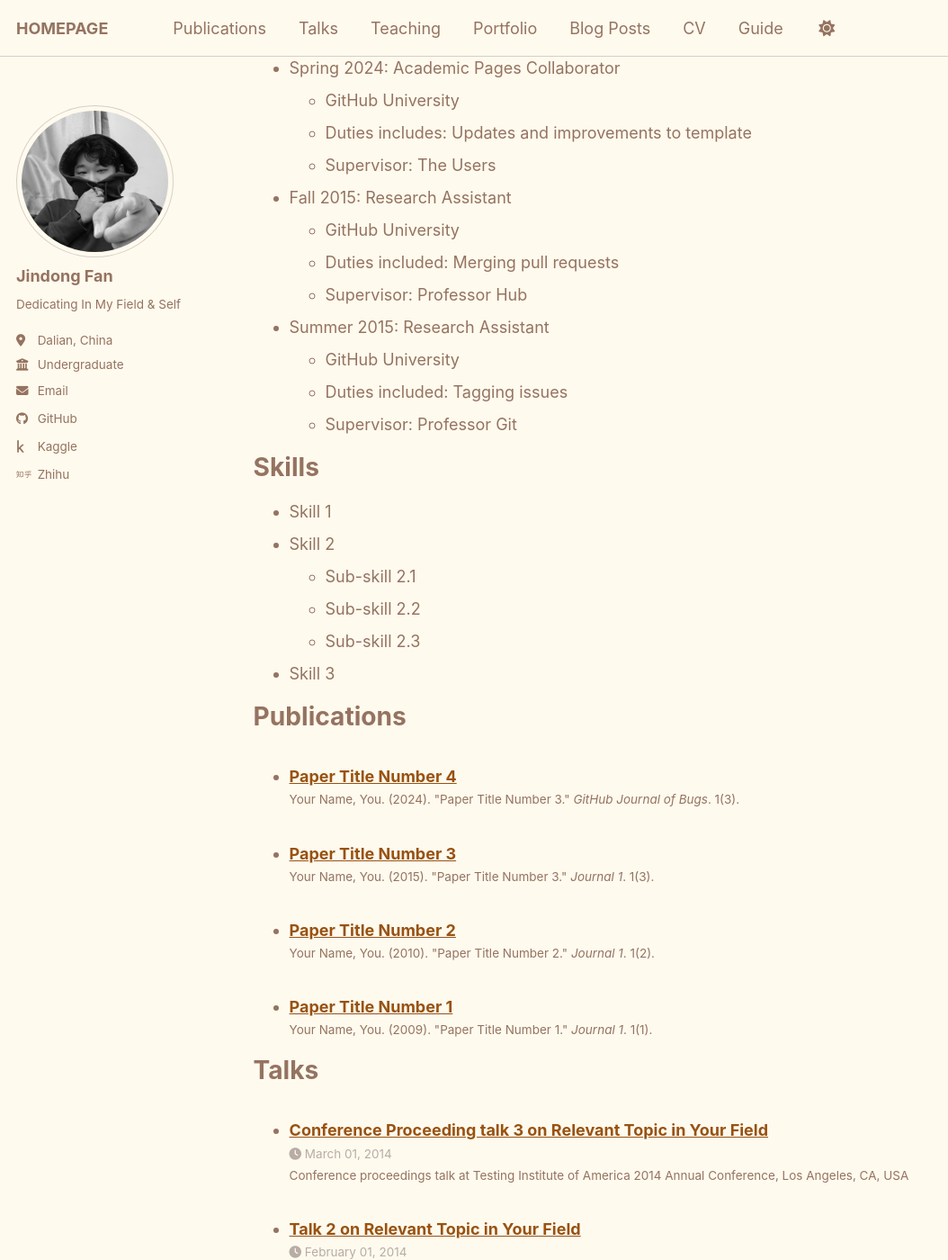
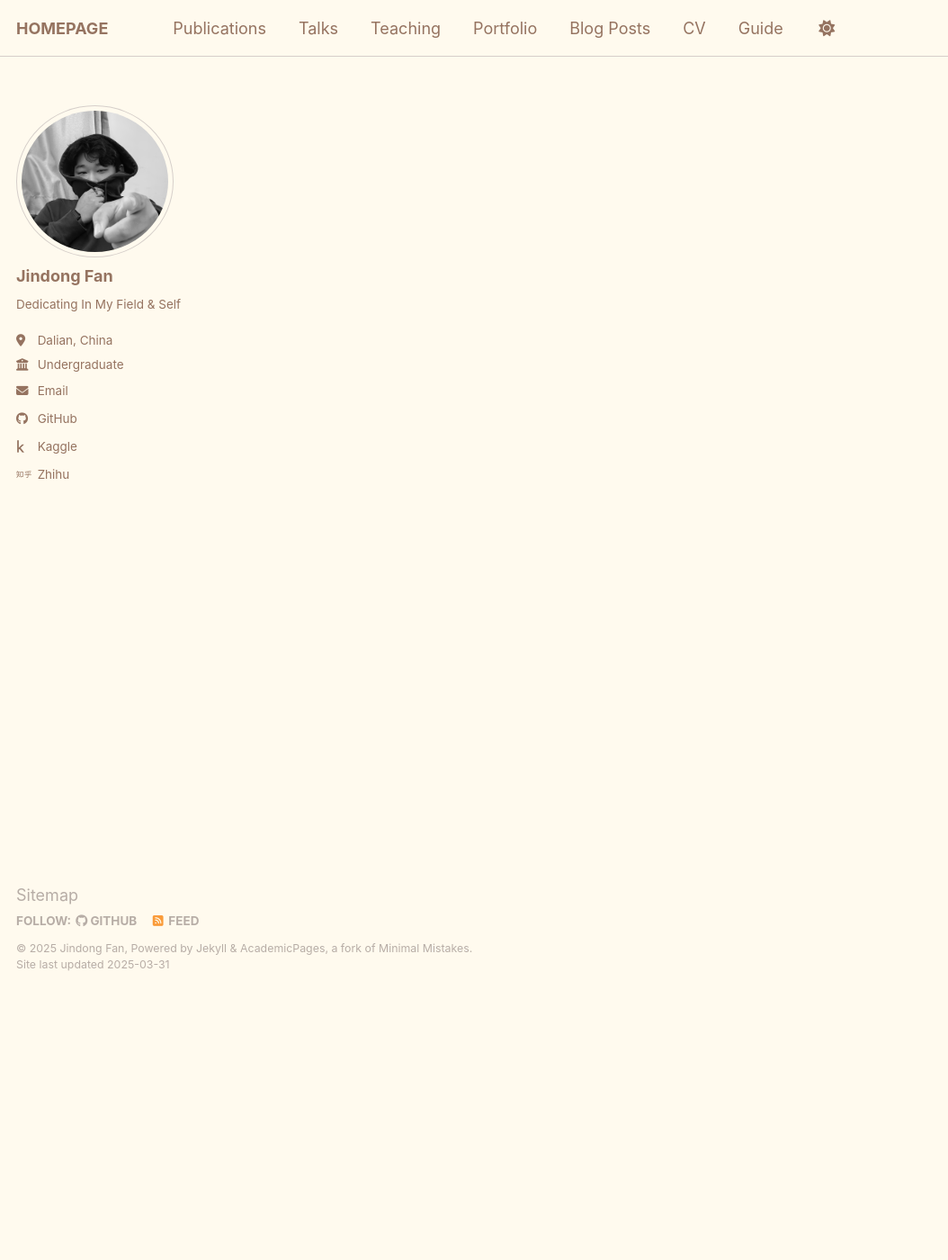
Before and after one commit to Sylvestervan/sylvestervan.github.io, a Jekyll site: the page built from _pages/cv.md, in a window 1280 px wide and 1400 px high, scrolled down 300 px. Shown: the whole window at 90% size, without its empty margins (0-1054 px from the left). Built offline with Jekyll 4.4.1, drawn with Linux system fonts in a browser that asks for light colours; some of the changed text lies outside the part shown.

```diff
--- a/_pages/cv.md
+++ b/_pages/cv.md
@@ -14,51 +14,3 @@ Education
 * M.S. University of Chinese Academy of Sciences, 2028 (expected)
 * B.S. Liaoning Normal University, CST, 2026
 * V.S. Dalian Neusoft University of Information, Data Process Tech, 2023
-
-Experience
-======
-* Spring 2024: Academic Pages Collaborator
-  * GitHub University
-  * Duties includes: Updates and improvements to template
-  * Supervisor: The Users
-
-* Fall 2015: Research Assistant
-  * GitHub University
-  * Duties included: Merging pull requests
-  * Supervisor: Professor Hub
-
-* Summer 2015: Research Assistant
-  * GitHub University
-  * Duties included: Tagging issues
-  * Supervisor: Professor Git
-
-Skills
-======
-* Skill 1
-* Skill 2
-  * Sub-skill 2.1
-  * Sub-skill 2.2
-  * Sub-skill 2.3
-* Skill 3
-
-Publications
-======
-  <ul>{% for post in site.publications reversed %}
-    {% include archive-single-cv.html %}
-  {% endfor %}</ul>
-
-Talks
-======
-  <ul>{% for post in site.talks reversed %}
-    {% include archive-single-talk-cv.html  %}
-  {% endfor %}</ul>
-
-Teaching
-======
-  <ul>{% for post in site.teaching reversed %}
-    {% include archive-single-cv.html %}
-  {% endfor %}</ul>
-
-Service and leadership
-======
-* Currently signed in to 43 different slack teams
```
